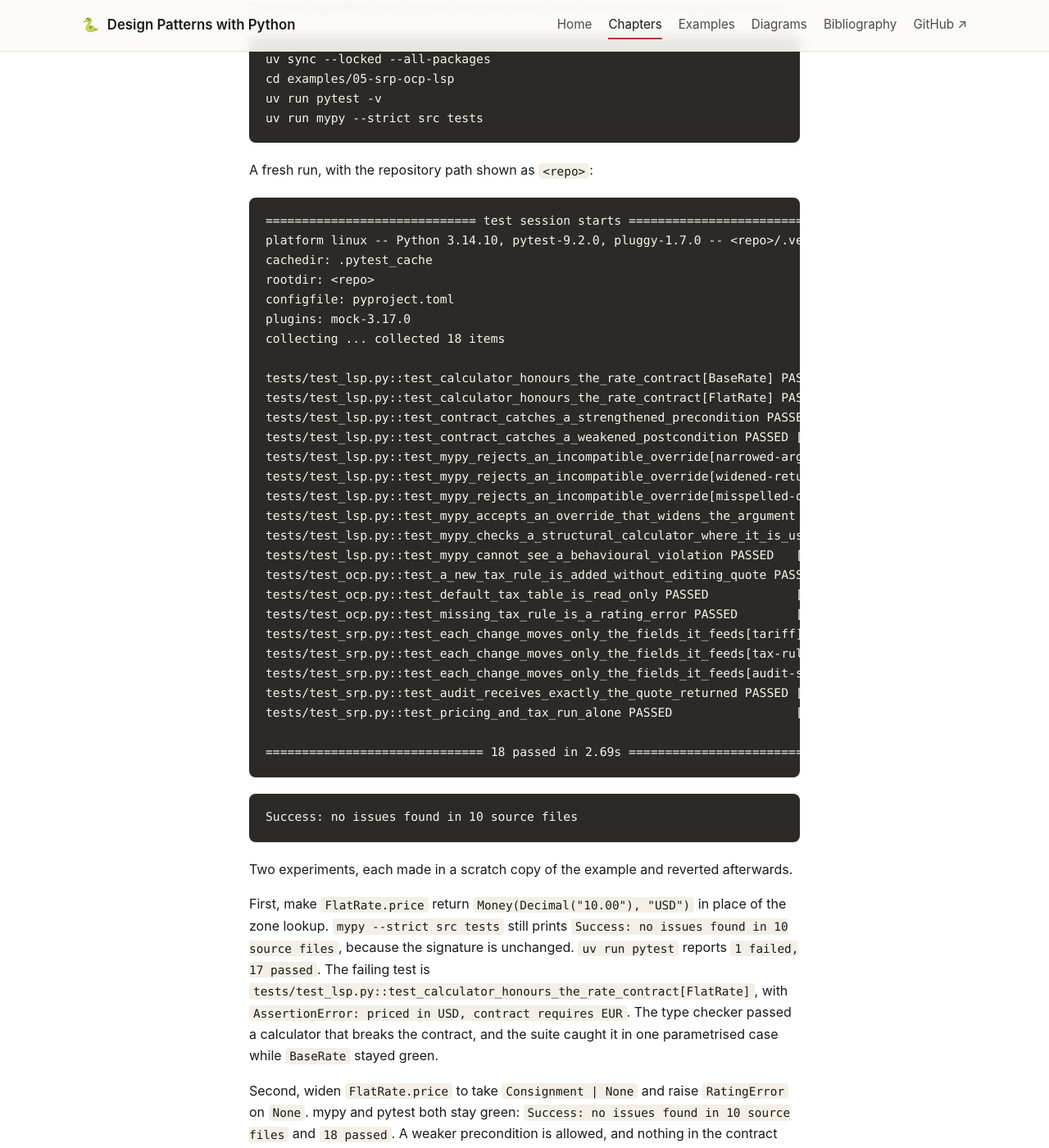
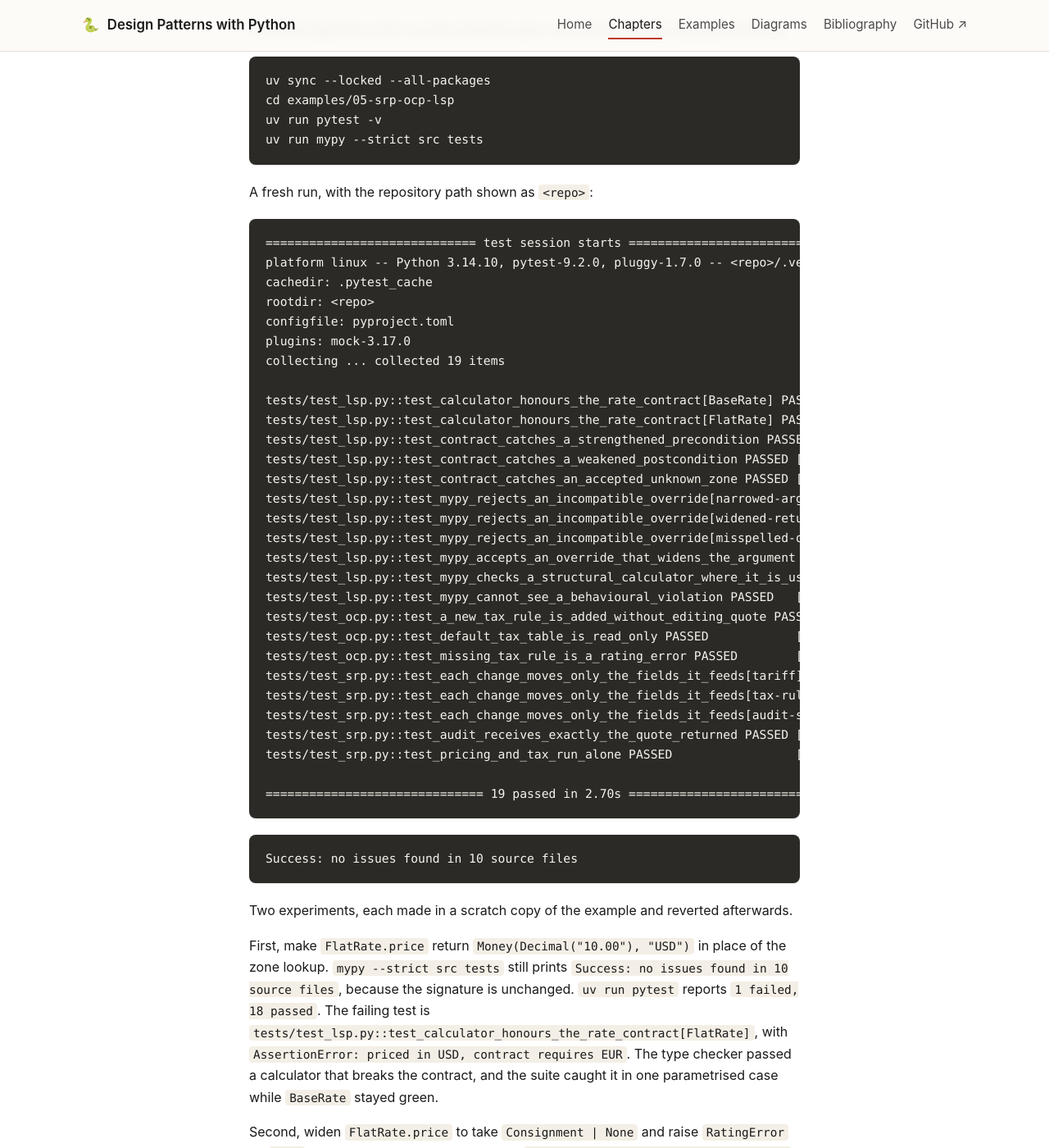
Before and after one commit to patterncatalyst/design-patterns-with-python, a Jekyll site: the page built from _docs/05-srp-ocp-lsp.md, in a window 1280 px wide and 1400 px high, scrolled down 8860 px. Shown: the whole window at 82% size. Built offline with Jekyll 4.4.1, drawn with Linux system fonts in a browser that asks for light colours; some of the changed text lies outside the part shown.

Commit message:
test(r03): negative fixture for the unknown-zone contract clause
AnyZoneRate prices POLAR instead of raising; the contract helper now has a failing case for every clause it checks. Counts, quoted pytest -v block and experiment results refreshed from fresh runs.

````diff
--- a/_docs/05-srp-ocp-lsp.md
+++ b/_docs/05-srp-ocp-lsp.md
@@ -153,7 +153,7 @@ class AsiaOnlyRate(BaseRate):
         return super().price(consignment)
 ```
 
-The other, `DollarRate`, is a structural class that returns `Money(Decimal("10.00"), "USD")` and so weakens a postcondition. `test_mypy_cannot_see_a_behavioural_violation` passes copies of both to `quote` and gets exit status 0 with empty output. The contract suite is what fails: `rejected zone EU` for the first, `priced in USD` for the second. The suite runs against `BaseRate` and `FlatRate` as well, and a calculator added later joins it with one more entry in the parametrize list.
+The other, `DollarRate`, is a structural class that returns `Money(Decimal("10.00"), "USD")` and so weakens a postcondition. `test_mypy_cannot_see_a_behavioural_violation` passes copies of both to `quote` and gets exit status 0 with empty output. The contract suite is what fails: `rejected zone EU` for the first, `priced in USD` for the second. A third, `AnyZoneRate`, prices `POLAR` at zero instead of raising, and fails with `accepted zone POLAR that the contract rejects`. The suite runs against `BaseRate` and `FlatRate` as well, and a calculator added later joins it with one more entry in the parametrize list.
 
 ## Where Python changes how the principles apply
 
@@ -195,28 +195,29 @@ cachedir: .pytest_cache
 rootdir: <repo>
 configfile: pyproject.toml
 plugins: mock-3.17.0
-collecting ... collected 18 items
+collecting ... collected 19 items
 
 tests/test_lsp.py::test_calculator_honours_the_rate_contract[BaseRate] PASSED [  5%]
-tests/test_lsp.py::test_calculator_honours_the_rate_contract[FlatRate] PASSED [ 11%]
-tests/test_lsp.py::test_contract_catches_a_strengthened_precondition PASSED [ 16%]
-tests/test_lsp.py::test_contract_catches_a_weakened_postcondition PASSED [ 22%]
-tests/test_lsp.py::test_mypy_rejects_an_incompatible_override[narrowed-argument] PASSED [ 27%]
-tests/test_lsp.py::test_mypy_rejects_an_incompatible_override[widened-return] PASSED [ 33%]
-tests/test_lsp.py::test_mypy_rejects_an_incompatible_override[misspelled-override] PASSED [ 38%]
-tests/test_lsp.py::test_mypy_accepts_an_override_that_widens_the_argument PASSED [ 44%]
-tests/test_lsp.py::test_mypy_checks_a_structural_calculator_where_it_is_used PASSED [ 50%]
-tests/test_lsp.py::test_mypy_cannot_see_a_behavioural_violation PASSED   [ 55%]
-tests/test_ocp.py::test_a_new_tax_rule_is_added_without_editing_quote PASSED [ 61%]
-tests/test_ocp.py::test_default_tax_table_is_read_only PASSED            [ 66%]
-tests/test_ocp.py::test_missing_tax_rule_is_a_rating_error PASSED        [ 72%]
-tests/test_srp.py::test_each_change_moves_only_the_fields_it_feeds[tariff] PASSED [ 77%]
-tests/test_srp.py::test_each_change_moves_only_the_fields_it_feeds[tax-rule] PASSED [ 83%]
-tests/test_srp.py::test_each_change_moves_only_the_fields_it_feeds[audit-sink] PASSED [ 88%]
+tests/test_lsp.py::test_calculator_honours_the_rate_contract[FlatRate] PASSED [ 10%]
+tests/test_lsp.py::test_contract_catches_a_strengthened_precondition PASSED [ 15%]
+tests/test_lsp.py::test_contract_catches_a_weakened_postcondition PASSED [ 21%]
+tests/test_lsp.py::test_contract_catches_an_accepted_unknown_zone PASSED [ 26%]
+tests/test_lsp.py::test_mypy_rejects_an_incompatible_override[narrowed-argument] PASSED [ 31%]
+tests/test_lsp.py::test_mypy_rejects_an_incompatible_override[widened-return] PASSED [ 36%]
+tests/test_lsp.py::test_mypy_rejects_an_incompatible_override[misspelled-override] PASSED [ 42%]
+tests/test_lsp.py::test_mypy_accepts_an_override_that_widens_the_argument PASSED [ 47%]
+tests/test_lsp.py::test_mypy_checks_a_structural_calculator_where_it_is_used PASSED [ 52%]
+tests/test_lsp.py::test_mypy_cannot_see_a_behavioural_violation PASSED   [ 57%]
+tests/test_ocp.py::test_a_new_tax_rule_is_added_without_editing_quote PASSED [ 63%]
+tests/test_ocp.py::test_default_tax_table_is_read_only PASSED            [ 68%]
+tests/test_ocp.py::test_missing_tax_rule_is_a_rating_error PASSED        [ 73%]
+tests/test_srp.py::test_each_change_moves_only_the_fields_it_feeds[tariff] PASSED [ 78%]
+tests/test_srp.py::test_each_change_moves_only_the_fields_it_feeds[tax-rule] PASSED [ 84%]
+tests/test_srp.py::test_each_change_moves_only_the_fields_it_feeds[audit-sink] PASSED [ 89%]
 tests/test_srp.py::test_audit_receives_exactly_the_quote_returned PASSED [ 94%]
 tests/test_srp.py::test_pricing_and_tax_run_alone PASSED                 [100%]
 
-============================== 18 passed in 2.69s ==============================
+============================== 19 passed in 2.70s ==============================
 ```
 
 ```text
@@ -225,9 +226,9 @@ Success: no issues found in 10 source files
 
 Two experiments, each made in a scratch copy of the example and reverted afterwards.
 
-First, make `FlatRate.price` return `Money(Decimal("10.00"), "USD")` in place of the zone lookup. `mypy --strict src tests` still prints `Success: no issues found in 10 source files`, because the signature is unchanged. `uv run pytest` reports `1 failed, 17 passed`. The failing test is `tests/test_lsp.py::test_calculator_honours_the_rate_contract[FlatRate]`, with `AssertionError: priced in USD, contract requires EUR`. The type checker passed a calculator that breaks the contract, and the suite caught it in one parametrised case while `BaseRate` stayed green.
+First, make `FlatRate.price` return `Money(Decimal("10.00"), "USD")` in place of the zone lookup. `mypy --strict src tests` still prints `Success: no issues found in 10 source files`, because the signature is unchanged. `uv run pytest` reports `1 failed, 18 passed`. The failing test is `tests/test_lsp.py::test_calculator_honours_the_rate_contract[FlatRate]`, with `AssertionError: priced in USD, contract requires EUR`. The type checker passed a calculator that breaks the contract, and the suite caught it in one parametrised case while `BaseRate` stayed green.
 
-Second, widen `FlatRate.price` to take `Consignment | None` and raise `RatingError` on `None`. mypy and pytest both stay green: `Success: no issues found in 10 source files` and `18 passed`. A weaker precondition is allowed, and nothing in the contract suite objects, because it never passes `None`.
+Second, widen `FlatRate.price` to take `Consignment | None` and raise `RatingError` on `None`. mypy and pytest both stay green: `Success: no issues found in 10 source files` and `19 passed`. A weaker precondition is allowed, and nothing in the contract suite objects, because it never passes `None`.
 
 ## For deeper coverage
 
````
Also changed, not shown: other parts of _docs/05-srp-ocp-lsp.md (+2 -2 lines), _examples/05-srp-ocp-lsp.md (+2 -2 lines), examples/05-srp-ocp-lsp/README.md (+2 -2 lines), 1 other file.
